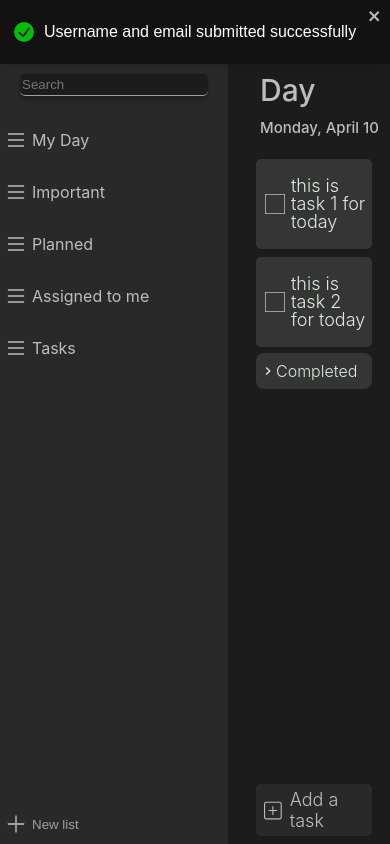
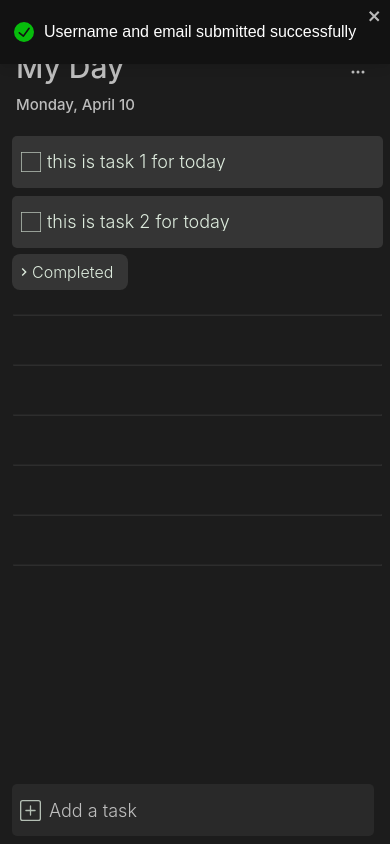
Before and after one commit to XII-A/Microsoft-to-do-clone, a React (Create React App) app: page / in a window 390 px wide. Both pictures are taken after typing "Sample", "name@example.com" into the empty fields and a click on the button "Submit". Built offline with nearby package versions, Linux system fonts and the light colour scheme.

Commit message:
deployed website 2.0

```diff
--- a/package.json
+++ b/package.json
@@ -15,6 +15,7 @@
     "react-scripts": "5.0.1",
     "react-toastify": "^9.1.1",
     "styled-components": "^5.3.6",
+    "styled-components-media-query": "^1.0.15",
     "web-vitals": "^2.1.4"
   },
   "scripts": {
--- a/src/App.js
+++ b/src/App.js
@@ -6,6 +6,7 @@ import Home from './Home';
 import ListContent from './ListContent';
 import 'react-toastify/dist/ReactToastify.css';
 import { ToastContainer } from 'react-toastify';
+
 function App() {
 
 
@@ -20,7 +21,7 @@ function App() {
 
 
   const [filteredData, setFilteredData] = useState(data);
-
+  const [openMenu,setopenMemu] = useState('none');
   const [paramindex, setParamindex] = useState(null);
 
   const [username,setUserName] = useState('Jack Waterson');
@@ -30,7 +31,7 @@ function App() {
     <Router basename="/Microsoft-to-do-clone">
 
       <div className="grid-container">
-        <Menu data = {data} setData = {setData} filteredData = {filteredData} setFilteredData = {setFilteredData} paramindex = {paramindex} setParamindex = {setParamindex} username = {username} userEmail = {userEmail}>
+        <Menu data = {data} setData = {setData} filteredData = {filteredData} setFilteredData = {setFilteredData} paramindex = {paramindex} setParamindex = {setParamindex} username = {username} userEmail = {userEmail} openMenu = {openMenu} setopenMemu = {setopenMemu}>
 
         </Menu>
         <div className="content">
@@ -41,7 +42,7 @@ function App() {
               </Home>
             </Route>
             <Route path="/:name/:index">
-              <ListContent data = {data} setData = {setData} paramindex = {paramindex} setParamindex = {setParamindex}></ListContent>
+              <ListContent data = {data} setData = {setData} paramindex = {paramindex} setParamindex = {setParamindex} sideBar = {openMenu} setSideBar = {setopenMemu}></ListContent>
             </Route>
 
           </Switch>
--- a/src/ListContent.js
+++ b/src/ListContent.js
@@ -9,12 +9,16 @@ import { BsCheck2Square,BsPlusSquare } from "react-icons/bs";
 import { toast } from 'react-toastify';
 import { MdOutlineKeyboardArrowRight,MdOutlineKeyboardArrowDown } from "react-icons/md";
 import { AiOutlinePlus } from "react-icons/ai";
+import { IoIosArrowForward } from "react-icons/io";
+// import { BsList } from "react-icons/bs";
+
 const defaultColor = "#bdbdbd";
+var width = window.innerWidth;
 
-const ListContent = ({ data, setData ,paramindex,setParamindex}) => {
+const ListContent = ({ data, setData ,paramindex,setParamindex,sideBar,setSideBar}) => {
   const history = useHistory();
   let { name, index } = useParams();
-
+  const [showList,setShowList] = useState('flex');
 
 
   const months = [
@@ -70,7 +74,13 @@ const ListContent = ({ data, setData ,paramindex,setParamindex}) => {
     setTaskInput(e.target.value);
   };
 
-
+  const handleSideBar = () =>{
+    if (sideBar.includes('none')) {
+      setSideBar('flex')
+      console.log('i am flex now')
+    }
+    setShowList('none')
+  }
 
   //----------------------------------------------------
   const [menuopen, setMenuOpen] = useState(false);
@@ -139,6 +149,15 @@ const ListContent = ({ data, setData ,paramindex,setParamindex}) => {
     }
     setTasks(newTaskList);
   }, [data])
+
+  useEffect(() => {
+    if (sideBar.includes('none')) {
+      setShowList('flex');
+    }
+
+
+  }, [sideBar])
+
 
 
   // function to find what list of tasks we are in
@@ -390,13 +409,36 @@ const handleTaskSubmit = (e)=> {
 }
 
 
+
+const handleArrayLength = (num1, num2) => {
+  var w = window.innerWidth;
+  let lineNum = 9
+  if (w > 700) {
+    lineNum = 12
+  }else{
+    lineNum = 8
+  }
+  if((lineNum - num1 - num2) >= 0){
+    return (lineNum - num1 - num2)
+  }else{
+    return 0
+  }
+}
 // This arrangement can be altered based on how we want the date's format to appear.
   let currentDate = `${day}, ${month} ${date.getDate()}`;
   return (
 
-    <Content>
-      {/* rendering the nav bar with the menu button */}
+    <Content theme={showList}>
+
+      <button
+        className="menu-button"
+        id="1"
+        onClick={handleSideBar}
+      >
+        <IoIosArrowForward className="icon" id="5" size={24} />
+      </button>
       <NavHeader theme={tasks[currentTaskList()].color}>
+
         <div className="listProp">
           {!renameList && (
             <div className="listName">{`${name.split("-").join(" ")}`}</div>
@@ -448,6 +490,7 @@ const handleTaskSubmit = (e)=> {
                         }}
                       onMouseOver = {() => {onMouseEnter(item)}}
                       onMouseOut = {() => {onMouseLeave(item)}}
+                      title= {item.text}
                     >
                       {
                         !item.hover &&
@@ -457,7 +500,7 @@ const handleTaskSubmit = (e)=> {
                         item.hover &&
                         <BsCheck2Square className="icon-in-task1"></BsCheck2Square>
                       }
-                    <div className="text-in-task"><p>{item.text}</p></div>
+                    <div className="text-in-task">{item.text}</div>
                   </Task>);
 
               })
@@ -485,7 +528,45 @@ const handleTaskSubmit = (e)=> {
             })
 
             }
+            {
+              cTaskTog &&
+              Array(handleArrayLength(tasks[currentTaskList()].cTasks.length,tasks[currentTaskList()].uncTasks.length)).fill(1).map((el) =>{
+                return(
+                <hr
+                style={{
+                  background: 'rgba(121, 121, 121, 0.1)',
+                  color: 'rgba(121, 121, 121, 0.1)',
+                  borderColor: 'rgba(121, 121, 121, 0.1)',
+                  width: '99%',
+                  marginTop: '24px',
+                  marginBottom: '24px',
+                }}
+              />
+                )
+              })
+            }
+            {
+              !cTaskTog &&
+              Array(handleArrayLength(0,tasks[currentTaskList()].uncTasks.length)).fill(1).map((el) =>{
+                return(
+                <hr
+                style={{
+                  background: 'rgba(121, 121, 121, 0.1)',
+                  color: 'rgba(121, 121, 121, 0.1)',
+                  borderColor: 'rgba(121, 121, 121, 0.1)',
+                  width: '99%',
+                  marginTop: '24px',
+                  marginBottom: '24px',
+
+                }}
+              />
+                )
+              })
+            }
+
       </Tasks>
+
+
       <AddTaskContainer>
         {!isclicked &&
           <Addtask onClick={handleClick}>
@@ -510,6 +591,7 @@ const handleTaskSubmit = (e)=> {
           </InputName>
 
         }
+
       </AddTaskContainer>
 
     </Content>
@@ -529,7 +611,36 @@ const Content = styled.div`
   /* width: 220px; */
   color: ${defaultColor};
   /* padding: 0px 4px; */
+  .menu-button{
+      display: none;
+      color: inherit;
+      background-color: transparent;
+      border: none;
+      align-self: flex-start;
+      margin-top: 6px;
+      margin-left: 12px;
+      padding: 2px;
+      width: fit-content;
+      /* font-weight: 100; */
+      :hover {
+        background-color: rgba(121, 121, 121, 0.3);
+        border-radius: 2px;
+      }
+      .icon {
+        pointer-events: none;
+      }
+      @media all and (max-width: 700px){
+        display: block;
+      }
+
+    }
+  @media (max-width: 700px) {
+    display: ${(props) => props.theme};
+  }
+
 `;
+
+
 
 const NavHeader = styled.div`
   /* background-color: red; */
@@ -588,14 +699,22 @@ const NavHeader = styled.div`
         border-radius: 2px;
       }
       .icon {
-        pointer-events: "none";
+        pointer-events: none;
+      }
+      @media (max-width: 700px) {
+        margin-right: 12px;
+        margin-top: 8px;
       }
     }
+
   }
   .Drop-Menu {
     position: absolute;
     right: 0.2rem;
     top: 2.95rem;
+    @media (max-width: 700px) {
+      top: 5.35rem;
+    }
   }
   .listName {
     font-size: 30px;
@@ -608,6 +727,12 @@ const NavHeader = styled.div`
     font-weight: 500;
     line-height: 100%;
   }
+  @media (max-width: 700px) {
+    margin-left: 12px;
+    /* margin-right: 12px; */
+    /* width: 95%; */
+    /* margin-right: auto; */
+  }
 `;
 
 const Tasks = styled.div`
@@ -615,11 +740,12 @@ const Tasks = styled.div`
   flex-direction: column;
   /* justify-content: space-between; */
   /* background-color: red; */
-  height: 550px;
+  height: 700px;
   margin-top: 16px;
   margin-right: 28px;
   overflow-y: scroll;
-
+  /* align-items: center; */
+  /* justify-content: center; */
   /* background-color: red; */
   ::-webkit-scrollbar {
     width: 8px;
@@ -639,6 +765,15 @@ const Tasks = styled.div`
     background-clip: content-box;
     background-color: #a0a0a0;
   }
+
+  @media (max-width: 700px) {
+    margin-left: 12px;
+    /* margin-right: 12px; */
+    height: 525px;
+    width: 95%;
+    /* margin-right: auto; */
+  }
+
 `;
 
 const Container = styled.div`
@@ -678,6 +813,7 @@ const TogList = styled.div`
 const Task = styled.div`
   display: flex;
   flex-direction: row;
+
   /* background-color: blue; */
   width: 100%;
   min-height: 52px;
@@ -688,7 +824,16 @@ const Task = styled.div`
   background: rgba(78, 78, 78, 0.5);
   border-radius: 5px;
   margin-top: 8px;
-  overflow: auto;
+  /* flex-grow: 1;  */
+  /* min-width: 0; */
+
+
+  /* flex-grow: 0; */
+  /* max-width: 84vw; */
+  /* box-sizing: border-box; */
+  /* min-width: 270px; */
+  /* max-width: auto; */
+
   /* overflow-wrap: break-word; */
 
   /* white-space:normal; */
@@ -723,8 +868,22 @@ const Task = styled.div`
   .text-in-task{
     /* align-self: auto; */
     line-height: 100%;
+    display: block;
+    /* width: auto; */
+    line-height: 100%;
     margin: 0px 4px;
-
+    /* min-width: 100px; */
+    /* max-width: 700px; */
+    /* width: 100%; */
+    /* width: ; */
+    /* flex-grow: 0; */
+    min-width: auto;
+    max-width: 80dvw;
+    /* width: 700px; */
+    white-space: nowrap;
+    text-overflow: ellipsis;
+    overflow: hidden;
+    /* height: 100%; */
     /* word-break: break-all; */
 
     /* overflow: hidden; */
@@ -759,6 +918,7 @@ const Task = styled.div`
   .check{
     display: none;
   }
+
 
 
 `;
@@ -805,6 +965,13 @@ const Addtask = styled.div`
     background-color: rgba(121, 121, 121, 0.4);
 
   }
+  @media (max-width: 700px) {
+      /* right: 51511rem; */
+      margin-left: 12px;
+    /* margin-right: 12px; */
+    /* width: 95%; */
+    /* margin-right: auto; */
+    }
 
 `;
 
@@ -855,4 +1022,8 @@ const InputName = styled.div`
     margin-right: 4px;
 
   }
+  @media (max-width: 700px) {
+      margin-left: 12px;
+    }
+
 `;
--- a/src/Menu.js
+++ b/src/Menu.js
@@ -4,8 +4,9 @@ import { useHistory, useParams } from "react-router-dom";
 import { BsCircle } from "react-icons/bs";
 import { BsList } from "react-icons/bs";
 import { AiOutlinePlus } from "react-icons/ai";
-import styled from "styled-components";
+import styled, {keyframes} from "styled-components";
 import { toast } from 'react-toastify';
+
 const Menu = ({
   data,
   setData,
@@ -15,7 +16,10 @@ const Menu = ({
   setParamindex,
   username,
   userEmail,
+  openMenu,
+  setopenMemu
 }) => {
+
   const [searchVal, setsearchVal] = useState("");
 
   const [inputVal, setinputVal] = useState("");
@@ -23,9 +27,16 @@ const Menu = ({
 
   // let { name, paramindex } = useParams();
   // const [paramindex, setParamindex] = useState(null);
+  // Close the dropdown menu if the user clicks outside of it-------------------------
+
+//-----------------------------------------------------------------------------------
 
   const changeIndex = (index) => {
     setParamindex(index);
+    if (openMenu.includes('flex')) {
+      setopenMemu('none')
+      console.log('i am none now')
+    }
     // console.log(`${paramindex} wtf`);
   };
 
@@ -118,13 +129,13 @@ const Menu = ({
   };
 
   return (
-    <Content>
+    <Content theme={openMenu}>
       <MainContent>
         <NavHeader className="nav-header">
           <BsCircle size={40} style={{ marginInlineEnd: 12 }} className="userIcon" />
           <div className="userContainer">
-            <div className="username">{username}</div>
-            <div className="email">{userEmail}</div>
+          <div className="username" title = {username}>{username}</div>
+            <div className="email" title = {userEmail}>{userEmail}</div>
           </div>
 
         </NavHeader>
@@ -202,6 +213,23 @@ const Content = styled.div`
   width: 220px;
   color: #bdbdbd;
   padding: 0px 4px;
+  @media (max-width: 700px) {
+    /* flex-direction: ; */
+    /* transform: translate(-100%); */
+
+    /* transition: all 2s; */
+    display: ${(props) => props.theme};
+    animation: imganim 0.5s both;
+    /* width: fit-content; */
+    /* z-index: 10; */
+    /* transform: translate(0%); */
+
+  }
+  @keyframes imganim {
+    from {width: 0px;}
+    to {width: 220px;}
+  }
+
 `;
 const MainContent = styled.div`
   display: flex;
@@ -233,6 +261,7 @@ const NavHeader = styled.div`
 
   .userIcon{
     padding-top: 2px;
+    flex-shrink:0 ;
   }
   .userContainer{
     display: flex;
@@ -241,9 +270,22 @@ const NavHeader = styled.div`
     .username {
     font-size: 18px;
     font-weight: 500;
+    width: 170px;
+    /* height: 50px; */
+    white-space: nowrap;
+    text-overflow: ellipsis;
+    overflow: hidden; /* keeps the element from overflowing its parent */
+    /* overflow: ; */
     }
     .email{
       font-size: 12px;
+      width: 170px;
+      white-space: nowrap;
+      text-overflow: ellipsis;
+      overflow: hidden; /* keeps the element from overflowing its parent */
+      /* overflow: auto; */
+
+
     }
 
 
@@ -366,6 +408,9 @@ const InputName = styled.div`
     border: transparent;
     color: #9f9f9f;
   }
+  .icon{
+    flex-shrink: 0;
+  }
   .listName-input:focus-visible {
     outline: none;
   }
--- a/src/index.css
+++ b/src/index.css
@@ -18,6 +18,17 @@ code {
   grid-template-columns: 1fr 7fr;
   column-gap: 28px;
 }
+@media all and (max-width: 700px){
+  .grid-container {
+    /* display: grid; */
+    grid-template-columns: 1fr;
+    /* grid-template-rows: 1fr 1fr; */
+    /* column-gap: 0px; */
+    column-gap: 0px;
+  }
+
+}
+
 nav {
   /* padding: 30px; */
   border-right: 1px solid #ddd;
```
Also changed, not shown: src/Home.js (+21 -4 lines), 1 other file (tests, documents, lock files or other folders).
